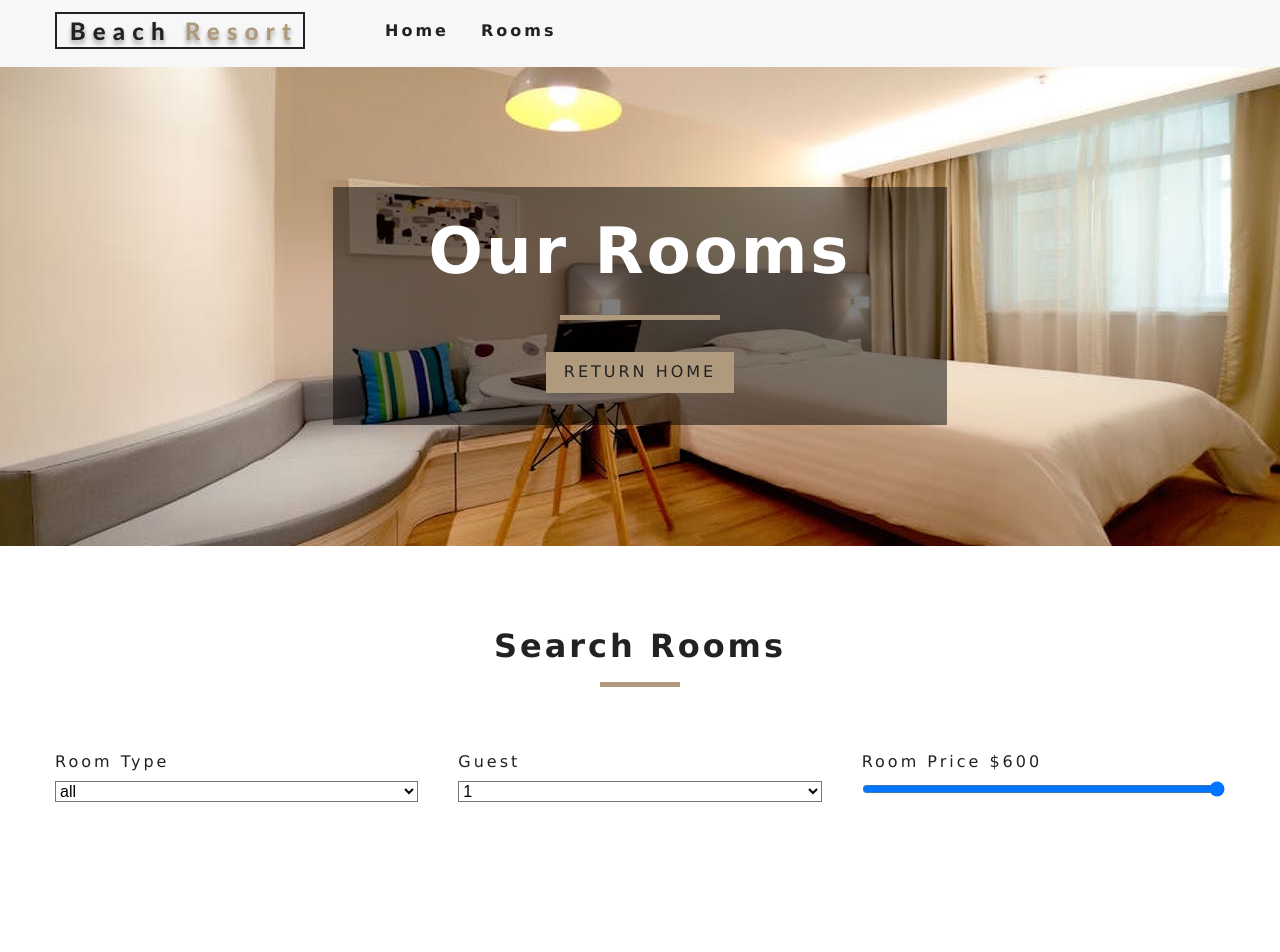
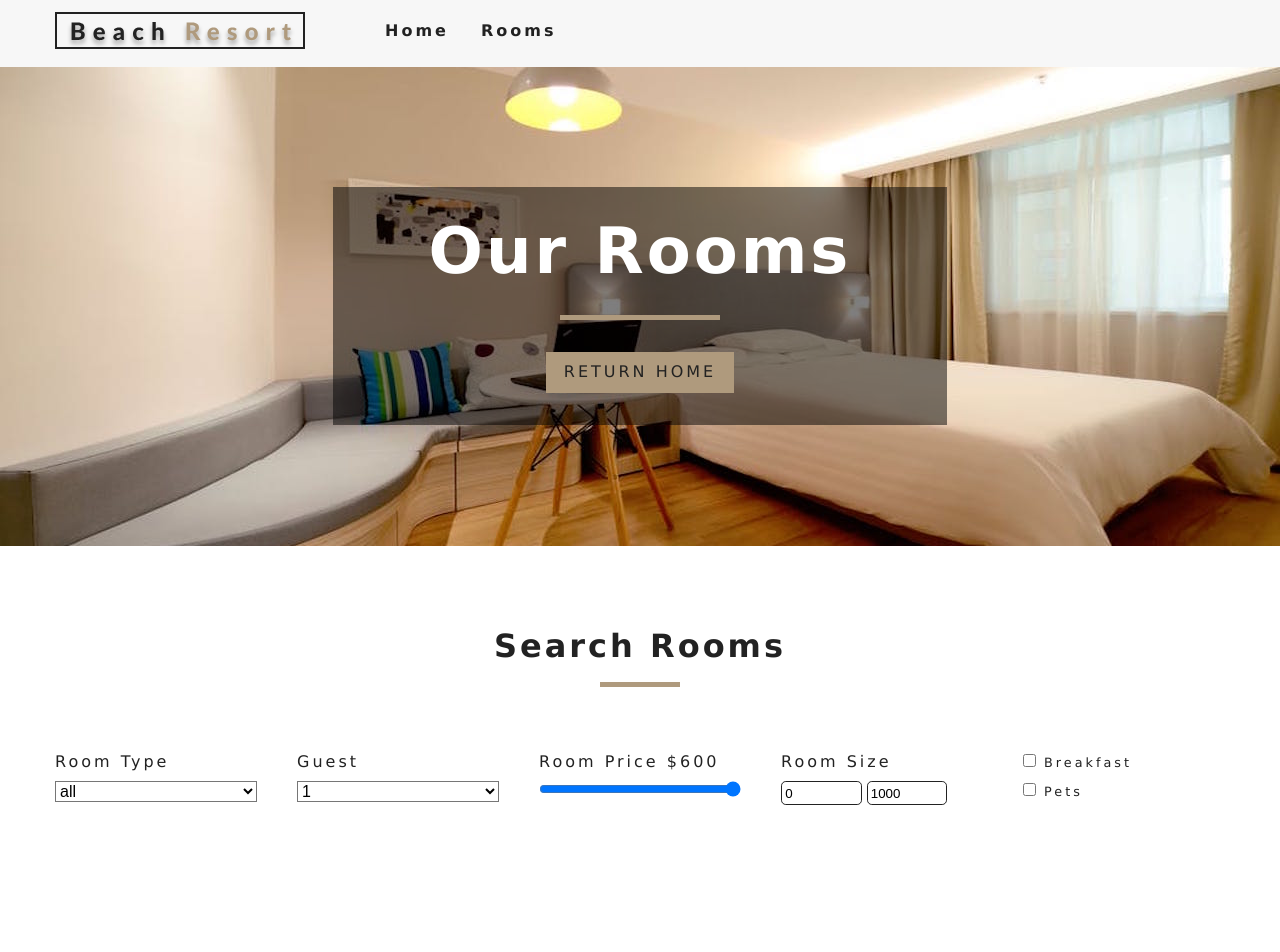
Before and after one commit to chirchir12/reservation, a React (Create React App) app: page /rooms in a window 1280 px wide. Shown: the top 952 px of the page. Built offline with nearby package versions, Linux system fonts and the light colour scheme.

Commit message:
finish filter by size

```diff
--- a/src/components/RoomFilter.js
+++ b/src/components/RoomFilter.js
@@ -80,6 +80,51 @@
             onChange={handleChange}
           />
         </div>
+        {/* size */}
+        <div className="form-group">
+          <label htmlFor="size">room size</label>
+          <div className="size-inputs">
+            <input
+              type="number"
+              name="minSize"
+              value={minSize}
+              id="size"
+              className="size-input"
+              onChange={handleChange}
+            />
+            <input
+              type="number"
+              name="maxSize"
+              value={maxSize}
+              id="size"
+              className="size-input"
+              onChange={handleChange}
+            />
+          </div>
+        </div>
+        {/* extras */}
+        <div className="form-group">
+          <div className="single-extra">
+            <input
+              type="checkbox"
+              name="breakfast"
+              id="breakfast"
+              checked={breakfast}
+              onChange={handleChange}
+            />
+            <label htmlFor="breakfast">breakfast</label>
+          </div>
+          <div className="single-extra">
+            <input
+              type="checkbox"
+              name="pets"
+              id="pets"
+              checked={pets}
+              onChange={handleChange}
+            />
+            <label htmlFor="pets">pets</label>
+          </div>
+        </div>
       </form>
     </section>
   );
--- a/src/context.js
+++ b/src/context.js
@@ -91,6 +91,15 @@
     //filter by price
     tempRooms = tempRooms.filter((item) => item.price <= price);
 
+    //filter by size
+    tempRooms = tempRooms.filter(
+      (item) => item.size >= minSize && item.size <= maxSize
+    );
+
+    //filter by pets
+
+    // filter by breakfast
+
     this.setState({
       sortedRooms: tempRooms,
     });
```
